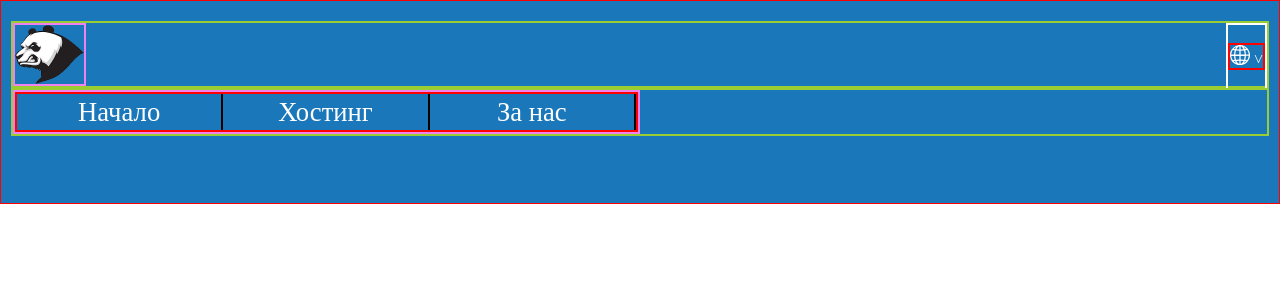
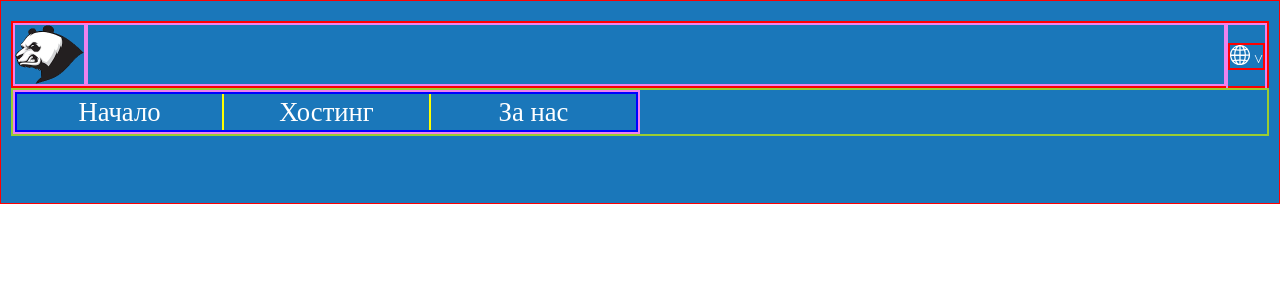
Before and after one commit to LightNeverDies/ResonanceBG_Project1, a PHP site: page /index.html in a window 1280 px wide. Shown: the top 300 px of the page. Run offline with PHP 8.4, Linux system fonts and the light colour scheme.

Commit message:
Co-authored-by: Александър Господинов <nightavenger54@abv.bg>

```diff
--- a/index.html
+++ b/index.html
@@ -13,7 +13,7 @@
             <header>
                 <div class="header-top">
                     <img class="logo" src="images/logo/pandalogo.png" >
-                    <div></div>
+                    <div class="header-top-mid"></div>
                     <div class="lang-bar-wrapper">
                         <!--<svg id="flag" data-name="bg flag" xmlns="http://www.w3.org/2000/svg" width="40px" viewBox="0 0 150 90"><defs><style>.cls-1{fill:#d62612;}.cls-2{fill:#00966e;}.cls-3{fill:#fff;}</style></defs><rect id="Red" class="cls-1" y="60" width="150" height="30"/><rect id="Green" class="cls-2" y="30" width="150" height="30"/><rect id="White" class="cls-3" width="150" height="30"/></svg>-->
                         <div class="lang-bar">
@@ -25,6 +25,8 @@
                     </div>
                 </div>
                 <div class="header-bottom">
+                        <label for="toggle" >&#9776</label>
+                        <input type="checkbox" id="toggle"/>
                     <nav class="nav-bar-wrapper">
                         <ul class="nav-bar">
                             <li class="nav-btn home-btn"><a href="#" class="nav-btn-txt home-btn-txt">Начало</a></li>
@@ -36,6 +38,7 @@
                 <div></div>
             </header>
             <main>
+
             </main>
             <footer>
 
--- a/styles/scss/components/_lang_bar.scss
+++ b/styles/scss/components/_lang_bar.scss
@@ -1,11 +1,13 @@
 .lang-bar-wrapper{
+
     display:flex;
-    border: 2px solid white;
+    border: 2px solid violet;
     height: 100%;
     align-items:center;
 
     .lang-bar{
         border: 2px solid red;
+        width: 100%;
 
         .planet{
 
@@ -17,5 +19,4 @@
             text-align: center;
         }
     }
-
 }
--- a/styles/scss/components/_nav_bar.scss
+++ b/styles/scss/components/_nav_bar.scss
@@ -2,29 +2,36 @@
     border:2px solid violet;
     height: 40px;
 
-    &, & .nav-bar, & .nav-bar .nav-btn{
+    &, & .nav-bar, & .nav-bar .nav-btn, & .nav-bar .nav-btn .nav-btn-txt{
         display: flex;
-    }
     }
 
     .nav-bar{
         list-style: none;
-    border: 2px solid red;
+        border: 2px solid blue;
         width: 100%;
 
         .nav-btn{
           width: 100%;
-      justify-content:center;
-      align-items: center;
 
-      &:not(first-child){
-        border-right: 2px solid
+            &:not(:last-child){
+                border-right: 2px solid yellow;
             }
         }
         .nav-btn-txt{
-        //font-size:0.85em;
+            width: 100%;
+            height: 100%;
+            justify-content: center;
+            align-items:center;
             color: $navButtonsColor;
         }
+    }
+}
+
+
+.nav-btn:hover
+{
+    background: #e91e63;
 }
 
 
@@ -40,3 +47,42 @@
         font-size:10pt;
     }
 }
+
+
+label{
+    font-size: 26px;
+    display:none;
+    float:right;
+}
+#toggle
+{
+    display:none;
+}
+
+@media only screen and (max-width:600px)
+{
+    label{
+        display:block;
+        cursor:pointer;
+    }
+    .nav-bar-wrapper
+    {
+        text-align: center;
+        display:none;
+        margin:0;
+
+
+    }
+
+    .nav-bar a
+    {
+        display: block;
+        border-bottom:  1px solid orange;
+    }
+    #toggle:checked + .nav-bar-wrapper
+    {
+        display: block;
+
+    }
+
+}
--- a/styles/scss/layout/_header.scss
+++ b/styles/scss/layout/_header.scss
@@ -7,9 +7,12 @@ header{
 
     .header-top{
         display:grid;
-        grid-template-columns: auto 1fr auto;
+        grid-template-columns: auto 2fr auto;
+        border: 2px solid red;
 
-        border: 2px solid yellowgreen;
+        .header-top-mid{
+            border: 2px solid violet;
+        }
     }
 
     .header-bottom{
--- a/styles/scss/main.css
+++ b/styles/scss/main.css
@@ -408,9 +408,13 @@ header {
 header .header-top {
   display: -ms-grid;
   display: grid;
-  -ms-grid-columns: auto 1fr auto;
-      grid-template-columns: auto 1fr auto;
-  border: 2px solid yellowgreen;
+  -ms-grid-columns: auto 2fr auto;
+      grid-template-columns: auto 2fr auto;
+  border: 2px solid red;
+}
+
+header .header-top .header-top-mid {
+  border: 2px solid violet;
 }
 
 header .header-bottom {
@@ -432,7 +436,7 @@ header .header-bottom {
   display: -webkit-box;
   display: -ms-flexbox;
   display: flex;
-  border: 2px solid white;
+  border: 2px solid violet;
   height: 100%;
   -webkit-box-align: center;
       -ms-flex-align: center;
@@ -441,6 +445,7 @@ header .header-bottom {
 
 .lang-bar-wrapper .lang-bar {
   border: 2px solid red;
+  width: 100%;
 }
 
 .lang-bar-wrapper .lang-bar .planet {
@@ -457,34 +462,40 @@ header .header-bottom {
   height: 40px;
 }
 
-.nav-bar-wrapper, .nav-bar-wrapper .nav-bar, .nav-bar-wrapper .nav-bar .nav-btn {
+.nav-bar-wrapper, .nav-bar-wrapper .nav-bar, .nav-bar-wrapper .nav-bar .nav-btn, .nav-bar-wrapper .nav-bar .nav-btn .nav-btn-txt {
   display: -webkit-box;
   display: -ms-flexbox;
   display: flex;
 }
 
-.nav-bar {
+.nav-bar-wrapper .nav-bar {
   list-style: none;
-  border: 2px solid red;
+  border: 2px solid blue;
   width: 100%;
 }
 
-.nav-bar .nav-btn {
+.nav-bar-wrapper .nav-bar .nav-btn {
   width: 100%;
+}
+
+.nav-bar-wrapper .nav-bar .nav-btn:not(:last-child) {
+  border-right: 2px solid yellow;
+}
+
+.nav-bar-wrapper .nav-bar .nav-btn-txt {
+  width: 100%;
+  height: 100%;
   -webkit-box-pack: center;
       -ms-flex-pack: center;
           justify-content: center;
   -webkit-box-align: center;
       -ms-flex-align: center;
           align-items: center;
+  color: #FFFFFF;
 }
 
-.nav-bar .nav-btn:not(first-child) {
-  border-right: 2px solid;
-}
-
-.nav-bar .nav-btn-txt {
-  color: #FFFFFF;
+.nav-btn:hover {
+  background: #e91e63;
 }
 
 @media screen and (min-width: 601px) {
@@ -499,6 +510,35 @@ header .header-bottom {
   }
 }
 
+label {
+  font-size: 26px;
+  display: none;
+  float: right;
+}
+
+#toggle {
+  display: none;
+}
+
+@media only screen and (max-width: 600px) {
+  label {
+    display: block;
+    cursor: pointer;
+  }
+  .nav-bar-wrapper {
+    text-align: center;
+    display: none;
+    margin: 0;
+  }
+  .nav-bar a {
+    display: block;
+    border-bottom: 1px solid orange;
+  }
+  #toggle:checked + .nav-bar-wrapper {
+    display: block;
+  }
+}
+
 /*Pages*/
 .main-wrapper {
   display: -ms-grid;
--- a/styles/scss/themes/themes.txt
+++ /dev/null
@@ -1,2 +0,0 @@
-_maintheme.scss
-_admintheme.scss
--- a/styles/scss/vendors/vendors.txt
+++ /dev/null
@@ -1,2 +0,0 @@
-_bootstrap.scss
-_jquery-ui.scss
```
Also changed, not shown: images/icons/Hamburger_icon.svg (added), styles/scss/base/_reset.scss (indentation only). Lines whose indentation alone changed are shown as unchanged.
